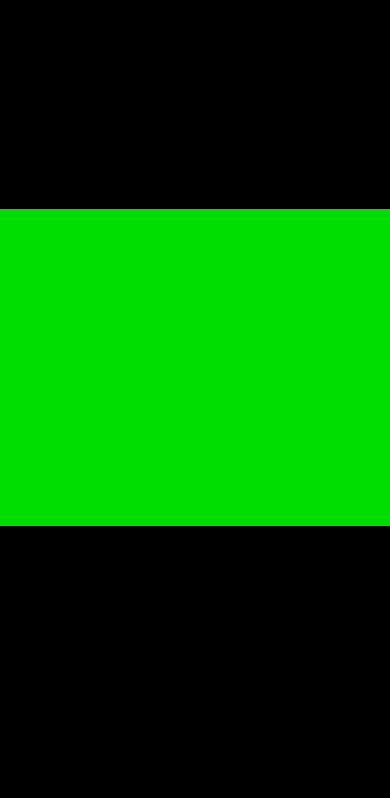
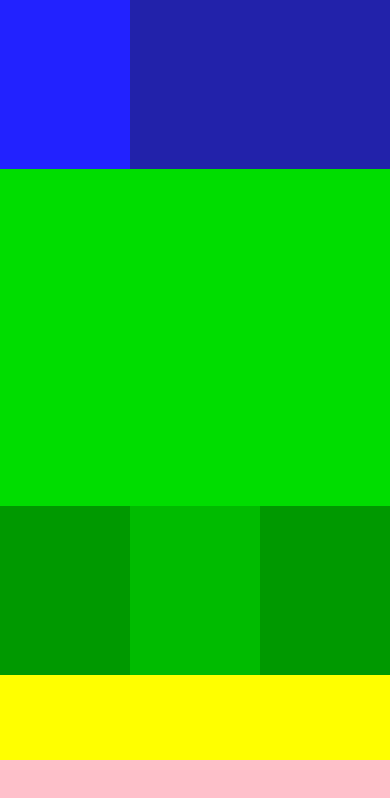
Before and after one commit to MstAktar/First-React-Native-Project, a React Native app: screen / in a window 390 px wide. Shown: the top 798 px of the page. Built offline with nearby package versions, Linux system fonts and the light colour scheme.

Commit message:
Column issue solved

```diff
--- a/App.tsx
+++ b/App.tsx
@@ -25,25 +25,23 @@ export default function App() {
       );}*/
 
     //Exercise-01:
-    <View style={styles.container}>
+<View style={ styles.container }>
       <View style={ styles.firstRow }>
-          <View style={{ ...styles.item, backgroundColor: '#22F', flex: 1 }}></View>
-          <View style={{ ...styles.item, backgroundColor: '#22A', flex: 2 }}></View>
+        <View style={{ ...styles.item, backgroundColor: '#22F', flex: 1}}></View>
+        <View style={ {...styles.item, backgroundColor: '#22A', flex: 2}}></View>
       </View>
-        <View style={styles.secondRow}>
-
+      <View style={styles.secondRow}></View>
+      <View style={styles.thirdRow}>
+        <View style={{...styles.item, backgroundColor: '#090', flex: 1}}></View>
+        <View style={{...styles.item, backgroundColor: '#0B0', flex: 1}}></View>
+        <View style={{...styles.item, backgroundColor: '#090', flex: 1}}></View>
       </View>
-        <View style={styles.thirdRow}>
-            <View style={{...styles.item, backgroundColor: '#090', flex: 1 }}></View>
-            <View style={{...styles.item, backgroundColor: '#0B0', flex: 1 }}></View>
-            <View style={{...styles.item, backgroundColor: '#090', flex: 1 }}></View>
-        </View>
-        <View style={styles.forthRow}>
+      <View style={styles.fourthRow}>
         <View style={{backgroundColor: 'yellow', flexGrow: 1}}></View>
         <View style={{backgroundColor: 'pink', flexGrow: 1}}></View>
       </View>
     </View>
-  );
+  )
 }
 
   //Images
@@ -108,11 +106,9 @@ const styles = StyleSheet.create({
     flex: 1,
     flexDirection: 'column',
     backgroundColor: '#000',
-    alignItems: 'center',
     justifyContent: 'flex-start',
     width: '100%',
     height: '100%',
-    paddingTop: 50,
   },
   firstRow: {
     flex: 1,
@@ -121,22 +117,23 @@ const styles = StyleSheet.create({
   secondRow: {
     flex: 2,
     backgroundColor: '#0D0',
-    width:'100%',
+    width: '100%'
   },
   thirdRow: {
+    flexDirection: 'row',
+    flex: 1
+  },
+  fourthRow: {
     flex: 1,
-    flexDirection: 'row',
-  },
-  forthRow: {
-    flex: 1,
-    flexDirection: 'row',
+    flexDirection: 'column',
     justifyContent: 'flex-start',
-    alignItems: 'stretch',
+    alignItems: 'stretch'
   },
   item: {
-    height: '100%',
+    height: '100%'
   }
-});
+
+})
 
 //Images
 /*const styles = StyleSheet.create({
```
Lines whose indentation alone changed are shown as unchanged.
